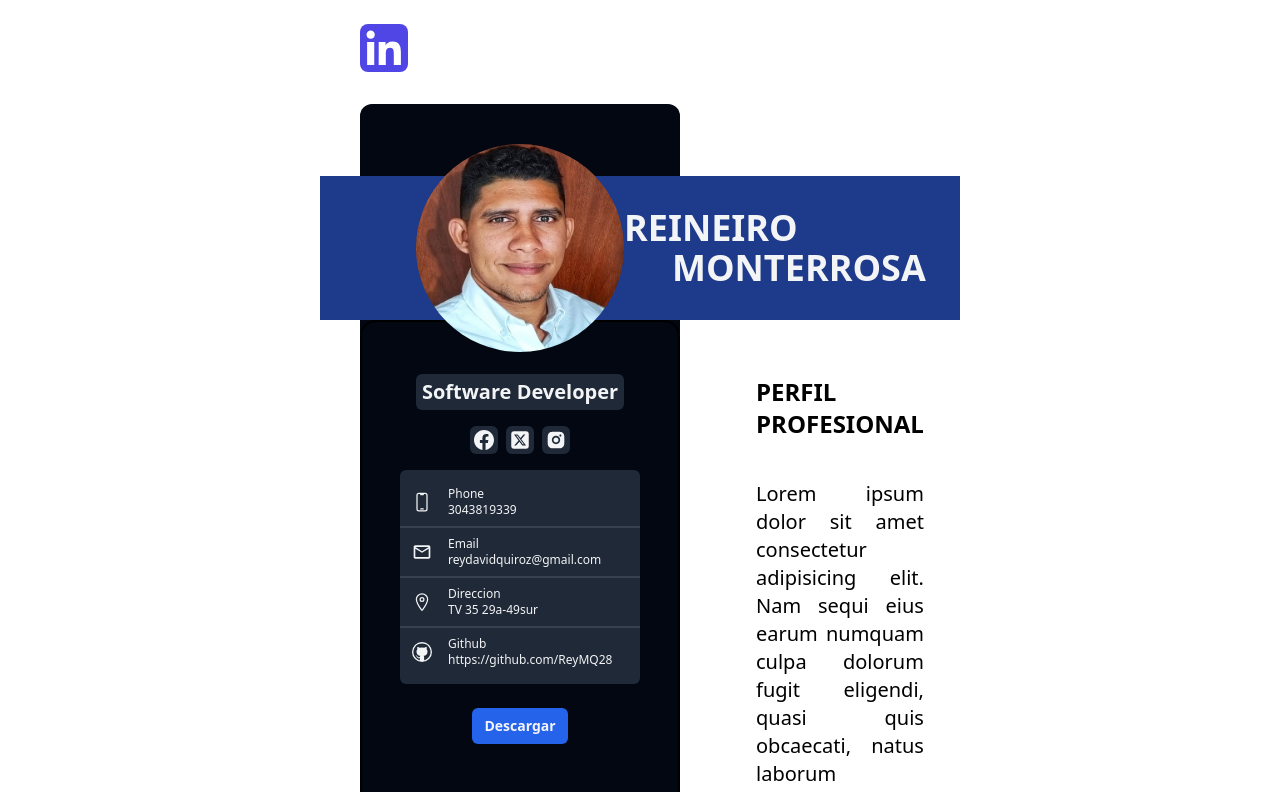
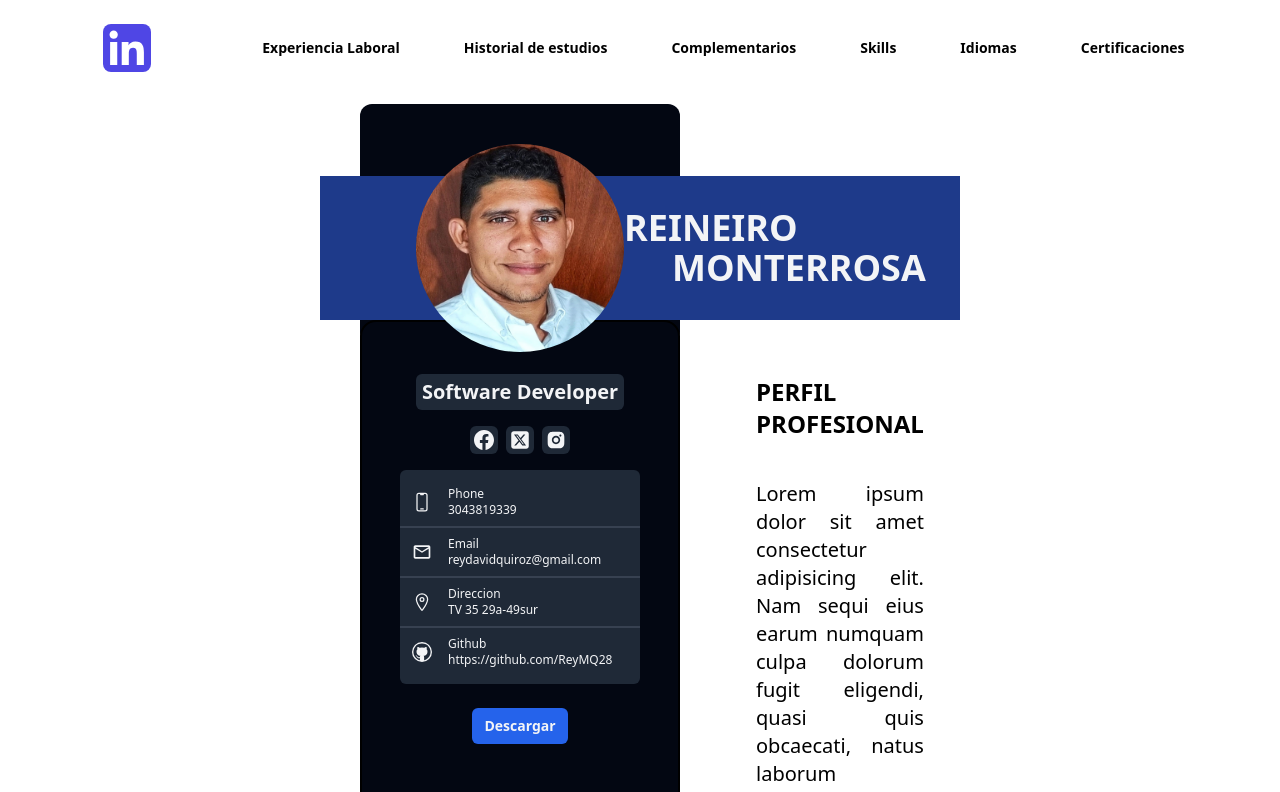
Before and after one commit to mateodevcode/curriculum-vitae-react, a React (Vite) app: page /curriculum-vitae-react/ in a window 1280 px wide. Shown: the top 792 px of the page. Built offline with nearby package versions, Linux system fonts and the light colour scheme.

Commit message:
update header

```diff
--- a/src/components/Header.jsx
+++ b/src/components/Header.jsx
@@ -2,8 +2,18 @@ import { GrLinkedin } from "react-icons/gr";
 
 function Header() {
   return (
-    <div className=" flex items-start justify- cursor-pointer mr-20 my-6 w-12 h-12">
-      <GrLinkedin className="flex justify-center items-center text-indigo-600 absolute rounded-lg bg hover:bg-gray-700 cursor-pointer w-12 h-12  text-3xl ml-10 " />
+    <div className="w-full flex justify-around items-center px-7 pr-3">
+      <div className=" flex items-start justify- cursor-pointer  my-6  w-12 h-12">
+        <GrLinkedin className="flex justify-center items-center text-indigo-600 absolute rounded-lg bg hover:bg-gray-700 cursor-pointer w-12 h-12  text-3xl ml-6 " />
+      </div>
+      <div className="flex justify-between text-sm font-semibold items-center ">
+        <div className="px-8 cursor-pointer hover:text-blue-700">Experiencia Laboral</div>
+        <div className="px-8 cursor-pointer hover:text-blue-700">Historial de estudios</div>
+        <div className="px-8 cursor-pointer hover:text-blue-700">Complementarios</div>
+        <div className="px-8 cursor-pointer hover:text-blue-700">Skills</div>
+        <div className="px-8 cursor-pointer hover:text-blue-700">Idiomas</div>
+        <div className="px-8 cursor-pointer hover:text-blue-700">Certificaciones</div>
+      </div>
     </div>
   );
 }
--- a/src/pages/HomePage.jsx
+++ b/src/pages/HomePage.jsx
@@ -11,9 +11,9 @@ import Header from "../components/Header"
 function HomePage() {
   return (
     <>
+    <Header />
       <div className="flex flex-col justify-start items-center px-80">
         <div className="w-full">
-          <Header />
           <Tittle />
           <Target />
           <HistoryDeploy />
```
